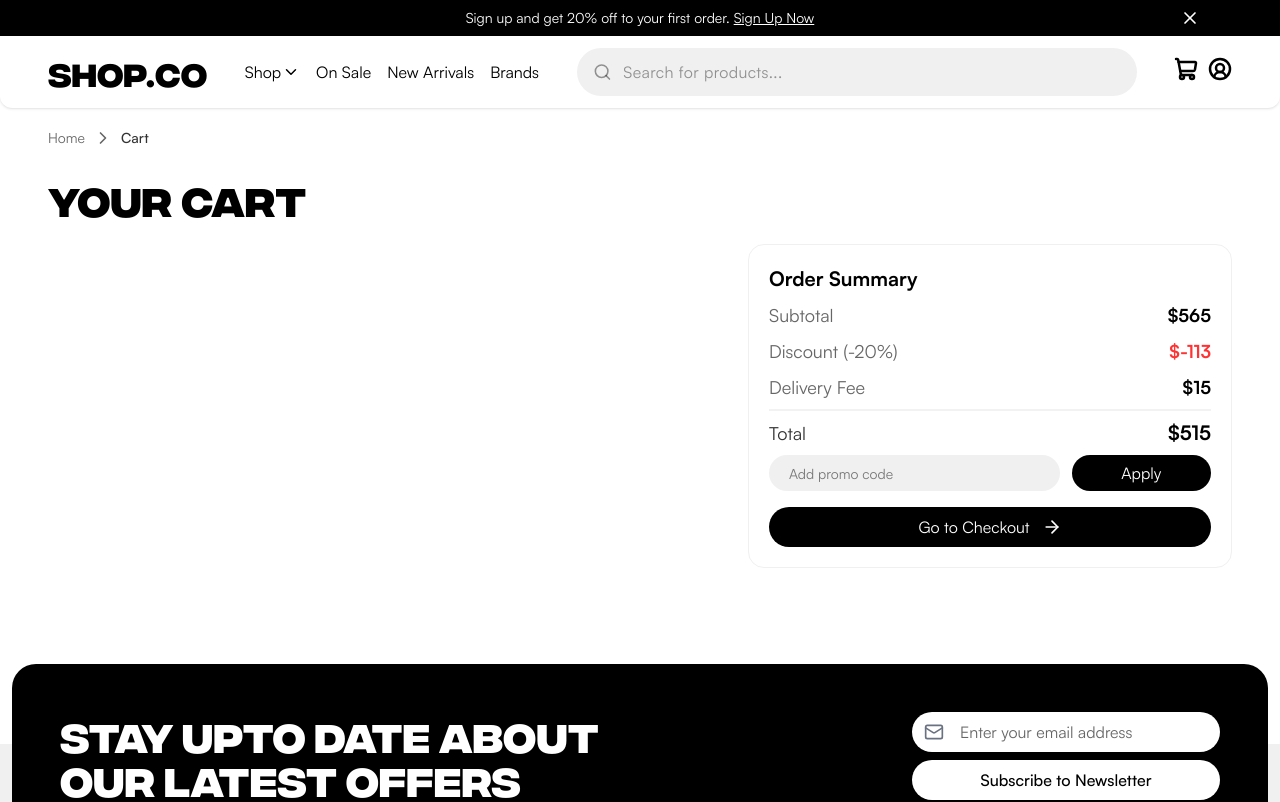
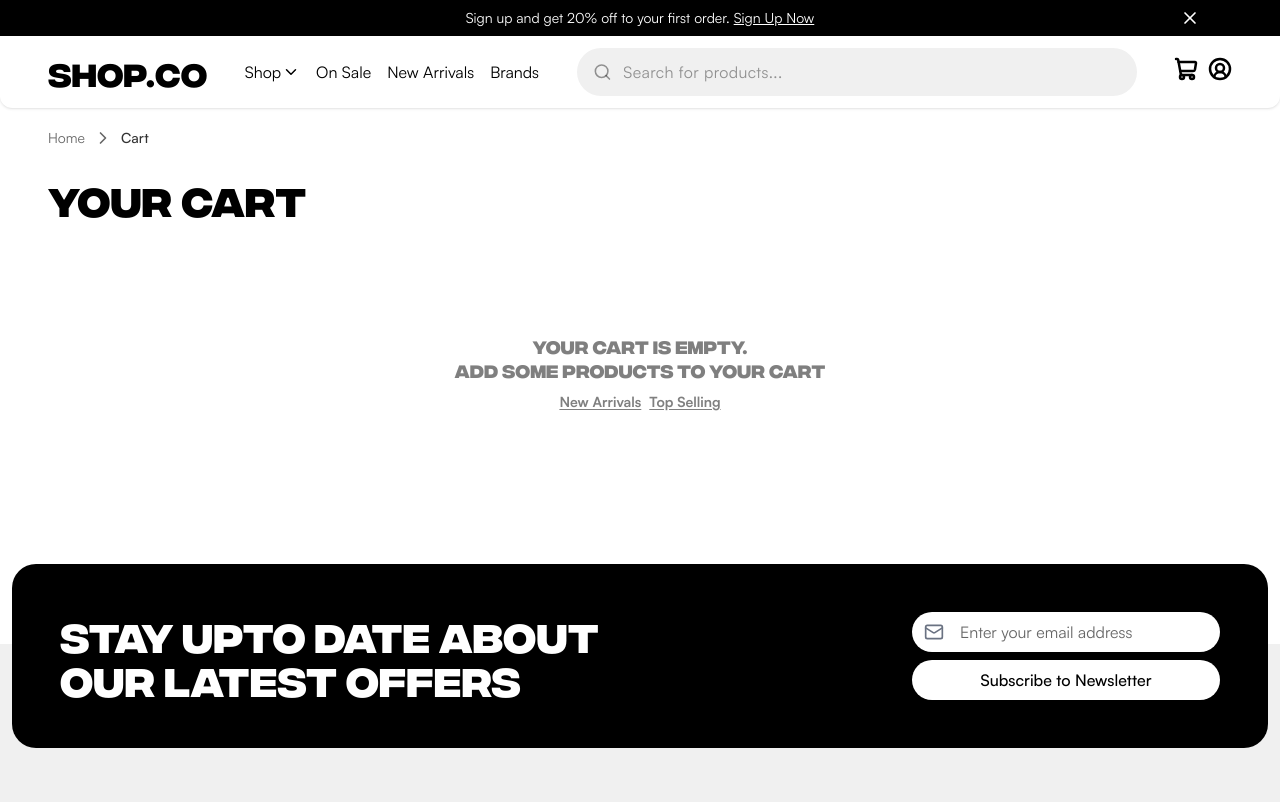
Before and after one commit to 01mehran/shopverse, a React (Vite) app: page /cart in a window 1280 px wide. Shown: the top 802 px of the page. Built offline with nearby package versions, Linux system fonts and the light colour scheme.

Commit message:
feat(cart): add empty state for when there is no product added

```diff
--- a/src/features/cart/components/CartItem.tsx
+++ b/src/features/cart/components/CartItem.tsx
@@ -5,7 +5,7 @@ import { useQuery } from "@tanstack/react-query";
 import { api } from "@/services/api";
 
 // Components;
-import { AddToCart } from "@/shared/components";
+import { AddToCart, ErrorMessage, Loading } from "@/shared/components";
 
 // icons;
 import { Trash2 } from "lucide-react";
@@ -14,16 +14,24 @@ import { Trash2 } from "lucide-react";
 import type { cartItem } from "@/stores/cartStore";
 
 export default function CartItem({ id }: cartItem) {
-  const { data } = useQuery({
+  const { data, isLoading, error } = useQuery({
     queryKey: ["product", id],
-    queryFn: async () => await api.get(`/products/${id}`),
+    queryFn: async () => {
+      const response = await api.get(`/products/${id}`);
+      return response.data;
+    },
   });
 
   return (
-    <section className="relative flex w-full gap-2 md:gap-4">
+    <section className="">
+      {isLoading && <Loading />}
+      {error && <ErrorMessage error={error} />}
+
+      {!isLoading && !error && (
+        <article className="relative flex w-full gap-2 md:gap-4">
           {/* Product Image */}
           <img
-        src={data?.data.image}
+            src={data?.image}
             alt="clothes"
             className="w-24 rounded-lg object-cover md:w-31"
           />
@@ -31,7 +39,7 @@ export default function CartItem({ id }: cartItem) {
           {/* Product Info */}
           <div className="flex w-full flex-col justify-between">
             <div className="flex flex-col gap-px">
-          <p className="text-base font-bold sm:text-xl">{data?.data.name}</p>
+              <p className="text-base font-bold sm:text-xl">{data?.name}</p>
               <p className="text-sm font-normal">
                 Size: <span className="text-black/60">Large</span>
               </p>
@@ -42,7 +50,7 @@ export default function CartItem({ id }: cartItem) {
 
             {/* AddToCart */}
             <div className="flex w-full justify-between">
-          <p className="text-[24px] font-bold">${data?.data.price}</p>
+              <p className="text-[24px] font-bold">${data?.price}</p>
               <AddToCart id={id} variant="cart-item" />
             </div>
           </div>
@@ -51,6 +59,8 @@ export default function CartItem({ id }: cartItem) {
           <button className="text-red absolute top-0 right-0 cursor-pointer rounded-full bg-white">
             <Trash2 size={20} strokeWidth={3} />
           </button>
+        </article>
+      )}
     </section>
   );
 }
--- /dev/null
+++ b/src/features/cart/components/EmptyState.tsx
@@ -0,0 +1,32 @@
+// React Router Dom;
+import { Link } from "react-router-dom";
+
+export default function EmptyState() {
+  return (
+    <section className="flex flex-col items-center justify-center py-18 text-center text-sm text-black/50">
+      <article className="flex flex-col -space-y-1">
+        <p className="font-IntegralCF text-sm md:text-lg">
+          Your cart is empty.
+        </p>
+        <p className="font-IntegralCF text-sm md:text-lg">
+          Add some products to your cart
+        </p>
+      </article>
+
+      <nav className="mt-2 flex items-center gap-2">
+        <Link
+          to="/#new-arrivals"
+          className="font-semibold underline underline-offset-2"
+        >
+          New Arrivals
+        </Link>
+        <Link
+          to="/#top-selling"
+          className="font-semibold underline underline-offset-2"
+        >
+          Top Selling
+        </Link>
+      </nav>
+    </section>
+  );
+}
--- a/src/pages/Cart.tsx
+++ b/src/pages/Cart.tsx
@@ -2,6 +2,7 @@
 import CartItem from "@/features/cart/components/CartItem";
 import OrderSummary from "@/features/cart/components/OrderSummary";
 import { BreadCrumb, Container } from "@/shared/components";
+import EmptyState from "@/features/cart/components/EmptyState";
 
 // Animations;
 import {
@@ -39,25 +40,27 @@ export default function Cart() {
           initial="hidden"
           whileInView="visible"
           viewport={{ once: true }}
-
           className="mt-4 grid grid-cols-1 items-start gap-4 pb-4 md:grid-cols-12"
         >
+          {cartItems.length > 0 && (
             <div className="col-span-7 w-full">
               {cartItems.map((item) => (
-              <motion.article
+                <motion.div
                   key={item.id}
                   variants={productCardVariants}
                   className="border-bg-muted flex flex-col justify-between gap-8 divide-y divide-black/10 rounded-2xl border p-2.5 md:p-5"
                 >
-                {/* Product Cart */}
                   <CartItem {...item} />
-              </motion.article>
+                </motion.div>
               ))}
             </div>
+          )}
 
           {/* Order Summary */}
-          <OrderSummary />
+          {cartItems.length > 0 && <OrderSummary />}
         </motion.div>
+
+        {cartItems.length === 0 && <EmptyState />}
       </Container>
     </section>
   );
```
Lines whose indentation alone changed are shown as unchanged.
